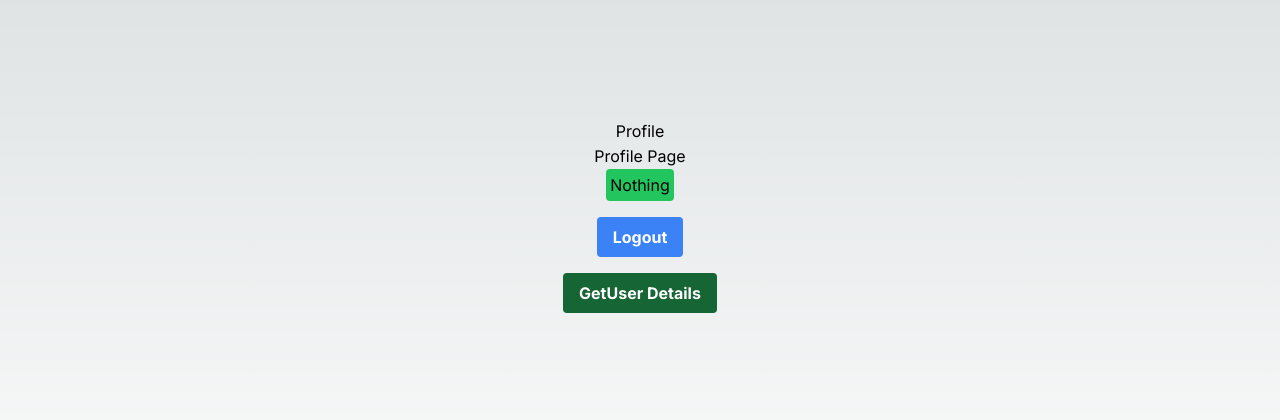
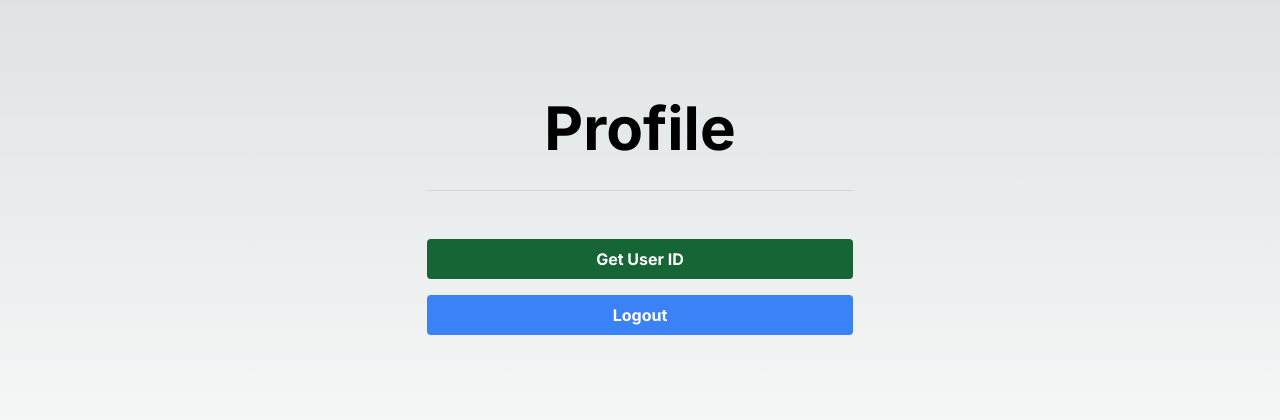
Before and after one commit to parteek2813/next-mongoose, a Next.js app: page /profile in a window 1280 px wide. Shown: the part 184-604 px from the top of the page. Built offline with nearby package versions, Linux system fonts and the light colour scheme.

Commit message:
improved profile ui and minor fixes

```diff
--- a/src/app/profile/page.tsx
+++ b/src/app/profile/page.tsx
@@ -9,49 +9,62 @@ import { useRouter } from "next/navigation";
 function ProfilePage() {
   const router = useRouter();
   const [data, setData] = useState("nothing");
+  const [userIdLoading, setUserIdLoading] = useState(false);
+  const [loggingOut, setLoggingOut] = useState(false);
 
+  // logout function
   const logout = async () => {
     try {
+      setLoggingOut(true);
       const response = await axios.get("/api/users/logout");
-      console.log(response);
+      router.push("/");
       toast.success("Logout successful");
-      router.push("/login");
     } catch (error: any) {
-      console.log(error.message);
+      setLoggingOut(false);
       toast.error(error.message);
     }
   };
 
+  // get user details on clicking
   const getUserDetails = async () => {
-    const response = await axios.get("/api/users/me");
-    console.log(response.data);
-    setData(response.data.data._id);
+    try {
+      setUserIdLoading(true);
+      const response = await axios.get("/api/users/me");
+      setData(response.data.data._id);
+    } catch (error) {
+    } finally {
+      setUserIdLoading(false);
+    }
   };
 
   return (
     <div className="flex flex-col items-center justify-center min-h-screen py-2">
-      <h1>Profile</h1>
-      <hr />
-      <p>Profile Page</p>
-      <hr />
-      <h2 className="p-1 rounded bg-green-500">
-        {data === "nothing" ? (
-          "Nothing"
-        ) : (
-          <Link href={`/profile/${data}`}>{data}</Link>
-        )}
-      </h2>
+      <h1 className="text-4xl sm:text-6xl text-center font-bold">Profile</h1>
+      <hr className="w-2/3 sm:w-1/3 my-8 border-gray-300" />
+
+      {/* if data not empty , display option to go to dynamic id */}
+      {data !== "nothing" && (
+        <h2 className="p-4 mt-2 text-lg rounded bg-green-500">
+          <Link href={`/profile/${data}`} className="font-bold">
+            Go to dynamic ID
+          </Link>
+        </h2>
+      )}
+
+      <button
+        onClick={getUserDetails}
+        className="w-5/6 sm:w-1/3 mt-4 bg-green-800 hover:bg-green-700 text-white font-bold py-2 px-4 rounded"
+        disabled={userIdLoading || data !== "nothing"}
+      >
+        {userIdLoading ? "Loading.." : "Get User ID"}
+      </button>
+
       <button
         onClick={logout}
-        className="bg-blue-500 mt-4 hover:bg-blue-700 text-white font-bold py-2 px-4 rounded"
+        className="w-5/6 sm:w-1/3 mt-4 bg-blue-500 hover:bg-blue-700 text-white font-bold py-2 px-4 rounded"
+        disabled={loggingOut}
       >
-        Logout
-      </button>
-      <button
-        onClick={getUserDetails}
-        className="bg-green-800 mt-4 hover:bg-blue-700 text-white font-bold py-2 px-4 rounded"
-      >
-        GetUser Details
+        {loggingOut ? "Logging out.." : "Logout"}
       </button>
     </div>
   );
```
